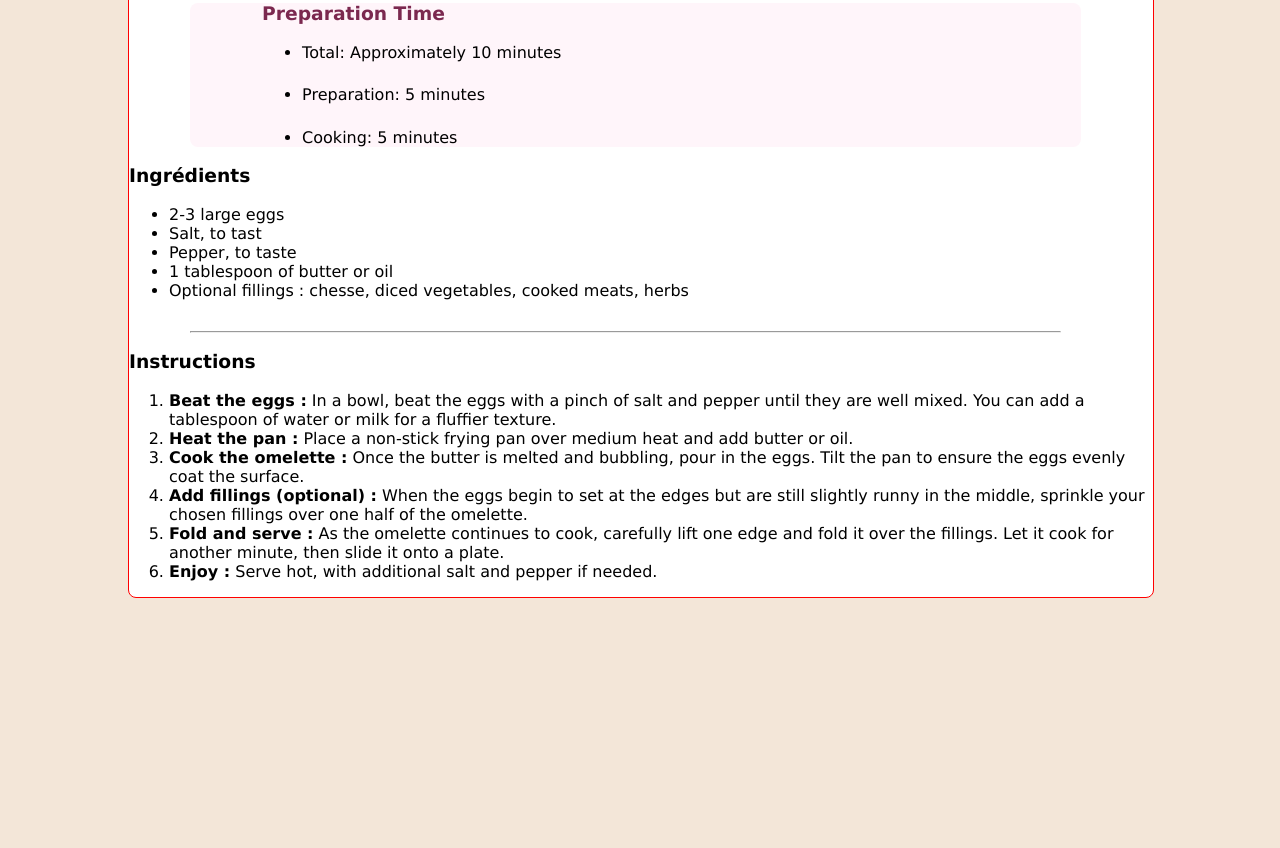
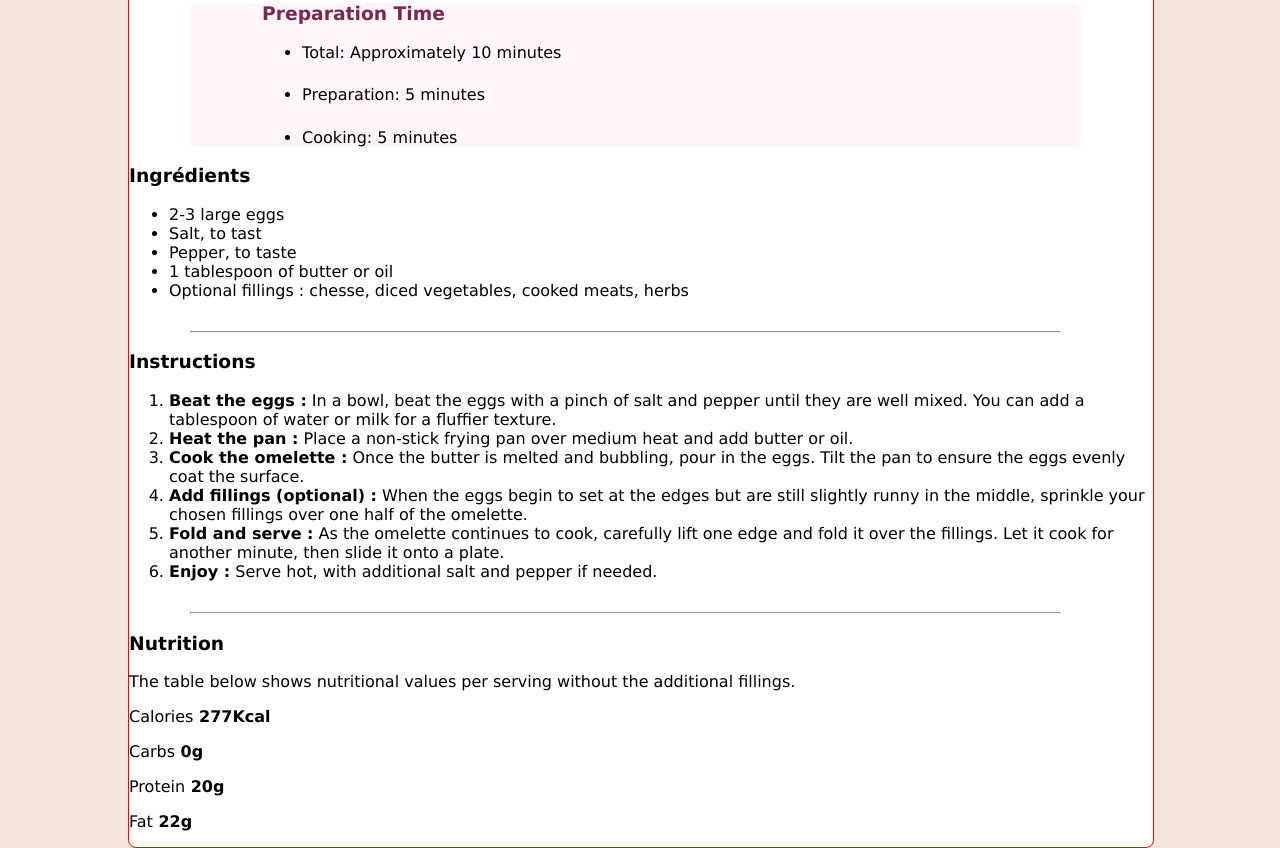
Before and after one commit to HumanM00n/TP1, a plain HTML site: page index.html in a window 1280 px wide. Shown: the part 647-1495 px from the top of the page. Before the commit the page ends 1245 px from the top, so only its background shows below. Drawn offline with Linux system fonts and the light colour scheme.

Commit message:
Développemet de la dernière section Nutrition

```diff
--- a/index.html
+++ b/index.html
@@ -103,9 +103,30 @@
                     </li>
                 </ol>
             </div>
+        </section>
+
+        <div class="separation-bloc">
+            <hr>
+        </div>
+
+        <section class="container-nutrition">
+            <div class="title-nutrition">
+                <h1>Nutrition</h1>
+            </div>
+
+            <div class="description-nutrition">
+                <p>The table below shows nutritional values per serving without the additional fillings.</p>
+            </div>
+
+            <div class="details-nutrition">
+                <p>Calories<strong> 277Kcal</strong></p>
+                <p>Carbs<strong> 0g</strong></p>
+                <p>Protein<strong> 20g</strong></p>
+                <p>Fat<strong> 22g</strong></p>
+            </div>
 
         </section>
+
     </section>
-
 </body>
 </html>
```
